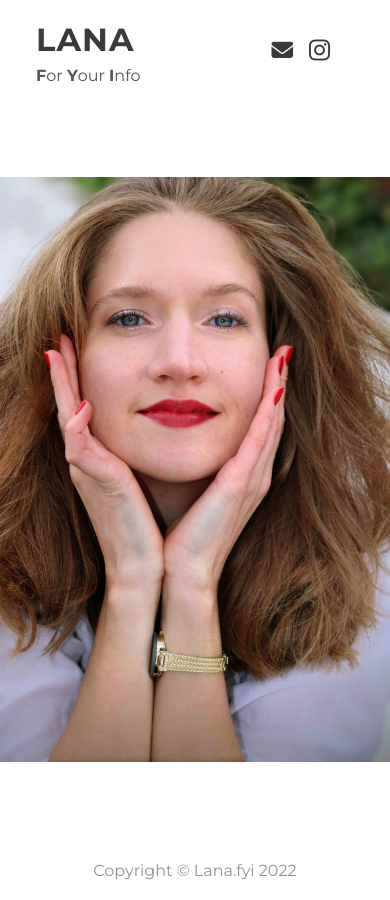
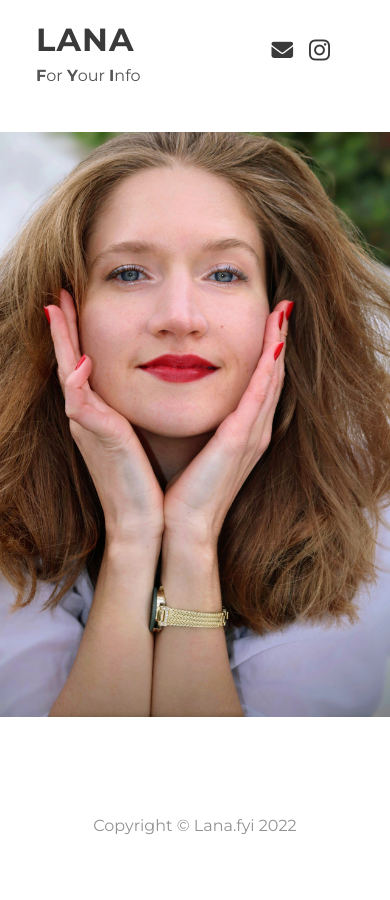
Before and after one commit to lana-fyi/portfolio, a Jekyll site: the page built from index.html, in a window 390 px wide. Built offline with Jekyll 4.4.1, drawn with Linux system fonts in a browser that asks for light colours; nearby versions of some CDN libraries.

Commit message:
Updated style.css hero header

```diff
--- a/css/style.scss
+++ b/css/style.scss
@@ -93,6 +93,12 @@ a {
   margin-top: 50px;
 }
 
+@media (max-width: 768px) {
+  .hero {
+    margin-top: 5px;
+  }
+}
+
 /*** Photo carousel ***/
 
 .photo {
```
